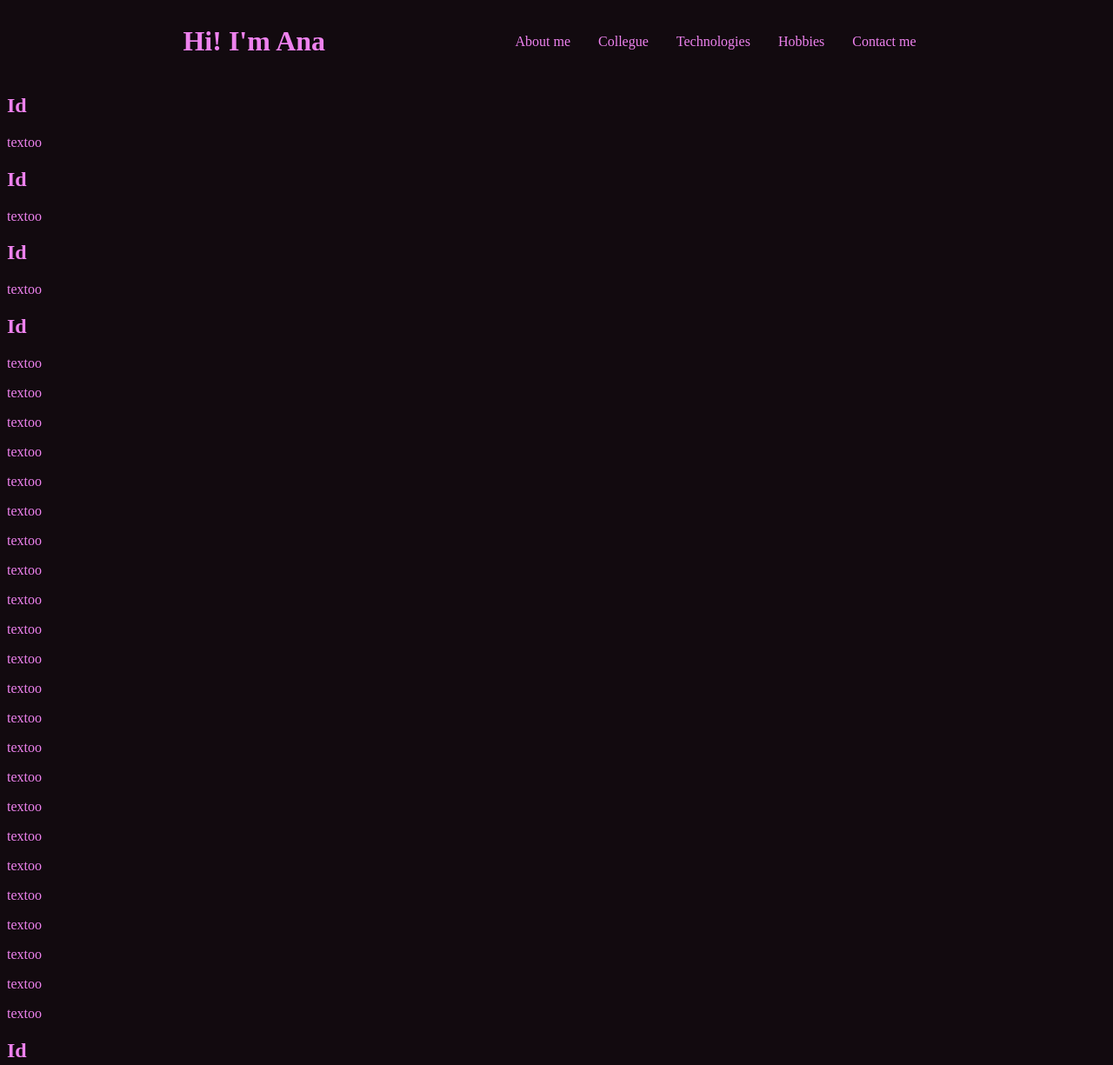
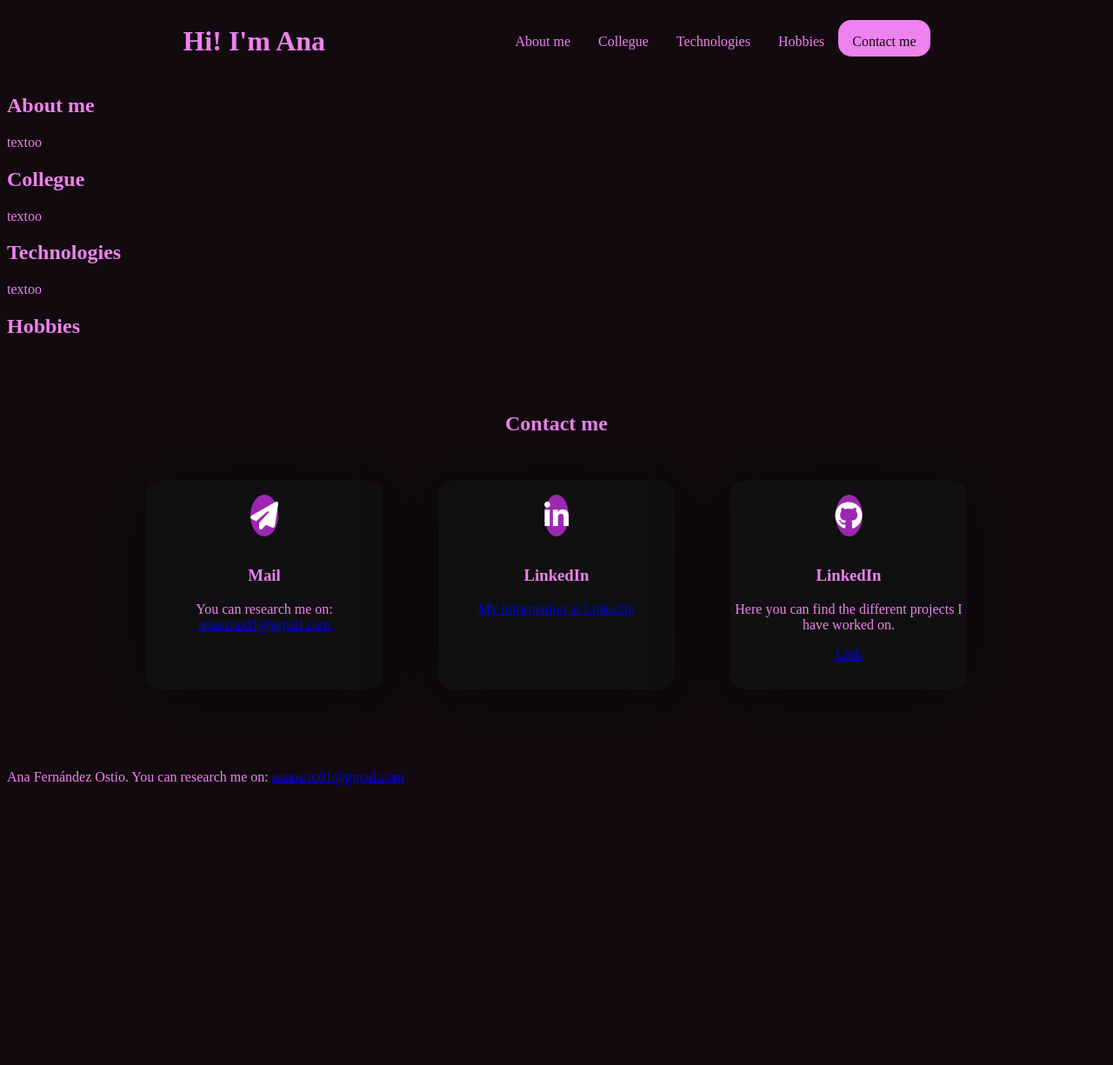
Before and after one commit to AnaOstio/portofolio-exercise, a plain HTML site: page index.html in a window 1280 px wide. Shown: the top 1225 px of the page at 87% size. After the commit the page ends 927 px from the top, so only its background shows below. Drawn offline with Linux system fonts and the light colour scheme.

Commit message:
contact semi finished

```diff
--- a/index.html
+++ b/index.html
@@ -17,6 +17,9 @@
 
     <link rel="stylesheet" type="text/css" href="styles/style.css" />
     <link rel="stylesheet" type="text/css" href="styles/layout.css" />
+
+    <!--Links externos-->
+    <script src="https://kit.fontawesome.com/9b6219a043.js" crossorigin="anonymous"></script>
 </head>
 
 <body>
@@ -24,61 +27,57 @@
     <header>
         <h1>Hi! I'm Ana</h1>
         <nav>
-            <a title="Inicio" accesskey="A" tabindex="1" href="#about">About me</a>
-            <a title="Comparaciones" accesskey="C" tabindex="2" href="#collegue">Collegue</a>
-            <a title="Versiones" accesskey="T" tabindex="3" href="#technologies">Technologies</a>
-            <a title="Encuesta" accesskey="H" tabindex="4" href="#hobbies">Hobbies</a>
-            <a title="Encuesta" accesskey="N" tabindex="5" href="#contact">Contact me</a>
+            <a title="about" accesskey="A" tabindex="1" href="#about">About me</a>
+            <a title="collegue" accesskey="C" tabindex="2" href="#collegue">Collegue</a>
+            <a title="technologies" accesskey="T" tabindex="3" href="#technologies">Technologies</a>
+            <a title="hobbies" accesskey="H" tabindex="4" href="#hobbies">Hobbies</a>
+            <a title="contact" accesskey="N" tabindex="5" href="#contact">Contact me</a>
         </nav>
     </header>
 
         <section id="about">
-            <h2>Id</h2>
+            <h2>About me</h2>
             <p>textoo</p>
         </section>
 
         <section id="collegue">
-            <h2>Id</h2>
+            <h2>Collegue</h2>
             <p>textoo</p>
         </section>
 
         <section id="technologies">
-            <h2>Id</h2>
+            <h2>Technologies</h2>
             <p>textoo</p>
         </section>
 
         <section id="hobbies">
-            <h2>Id</h2>
-            <p>textoo</p>
-            <p>textoo</p>
-            <p>textoo</p>
-            <p>textoo</p>
-            <p>textoo</p>
-            <p>textoo</p>
-            <p>textoo</p>
-            <p>textoo</p>
+            <h2>Hobbies</h2>
 
-            <p>textoo</p>
-            <p>textoo</p>
-            <p>textoo</p>
-            <p>textoo</p>
-            <p>textoo</p>
-
-            <p>textoo</p>
-            <p>textoo</p>
-            <p>textoo</p>
-            <p>textoo</p>
-            <p>textoo</p>
-            <p>textoo</p>
-            <p>textoo</p>
-            <p>textoo</p>
-            <p>textoo</p>
-            <p>textoo</p>
         </section>
 
-        <section id="contact">
-            <h2>Id</h2>
-            <p>textoo</p>
+        <section class="contact" id="contact">
+            <h2>Contact me</h2>
+            <section id = "content-boxes">
+                <section id = "box">
+                    <i class="fa-solid fa-paper-plane"></i>
+                    <h3>Mail</h3>
+                    <p>You can research me on: <a href="mailto:anaostio01@gmail.com">anaostio01@gmail.com</a></p>
+                </section>
+
+                <section id = "box">
+                    <i class="fa-brands fa-linkedin-in" style="color: white;"></i>
+                    <h3>LinkedIn</h3>
+                    <a href="https://www.linkedin.com/in/ana-fern%C3%A1ndez-ostio-b1295118a/">My information at LinkedIn</a>
+                </section>
+
+                <section id = "box">
+                    <i class="fa-brands fa-github"></i>
+                    <h3>LinkedIn</h3>
+                    <p>Here you can find the different projects I have worked on. </p>
+                    <a href="https://github.com/AnaOstio">Link</a>
+                </section>
+
+            </section>
         </section>
 
     <footer>
--- a/styles/layout.css
+++ b/styles/layout.css
@@ -12,7 +12,3 @@ nav a{
 nav a:hover{
     background-color: aliceblue;
 }
-
-header h1:hover{
-    background-color: aliceblue;
-}
--- a/styles/style.css
+++ b/styles/style.css
@@ -22,3 +22,65 @@ nav{
    justify-content: center;
    flex-wrap: wrap;
 }
+
+nav a:last-child {
+   background-color: violet;
+   color: #120a0f;
+   border-radius: 15px 15px 15px 15px;
+   height: 10px;
+   text-align: center;
+}
+
+#contact {
+   display: flex;
+   justify-content: center;
+   flex-wrap: wrap;
+   text-align: center;
+   padding: 30px;
+}
+
+#content-boxes {
+   display: flex;
+   justify-content: center;
+   flex-wrap: wrap;
+   text-align: center;
+}
+
+#content-boxes #box {
+   height: 15rem;
+   width: 17rem;
+   background: #101010;
+   text-align: center;
+   border-radius: 1rem;
+   box-shadow: 0 .3rem 5rem rgba(0, 0 , 0, .5);
+   margin: 2rem;
+}
+
+#content-boxes #box i {
+   line-height: 3rem;
+   text-align: center;
+   border-radius: 50%;
+   color: #fff;
+   background: #9c27b0;
+   font-size: 2rem;
+   margin: 1rem 0;
+}
+
+#contact {
+   height: 50vh;
+   display: flex;
+   flex-direction: column;
+   justify-content: center;
+   align-items: center;
+
+}
+
+
+@media (max-width: 768px) {
+
+   #contact {
+      display: flex;
+      flex-direction: row;
+      height: 100vh;
+   }
+}
```
Also changed, not shown: img/contact.jpg (added).
